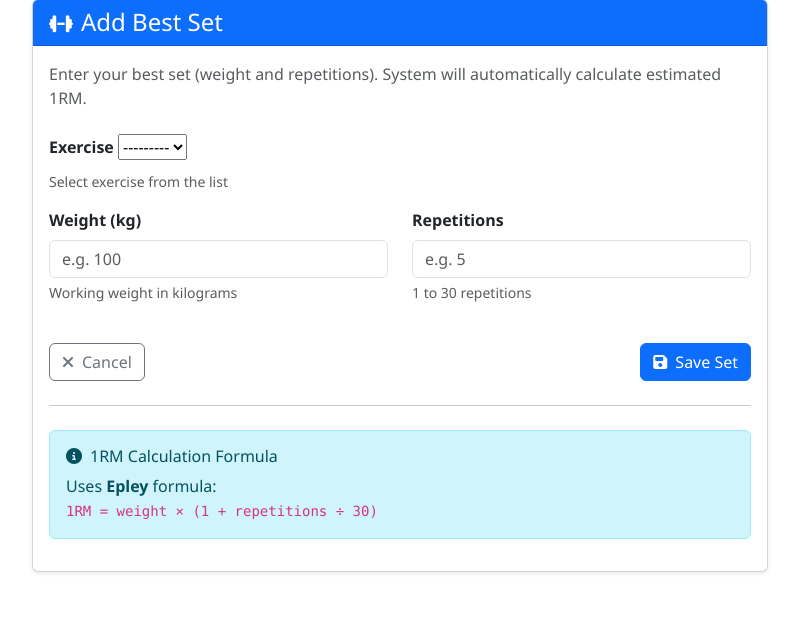
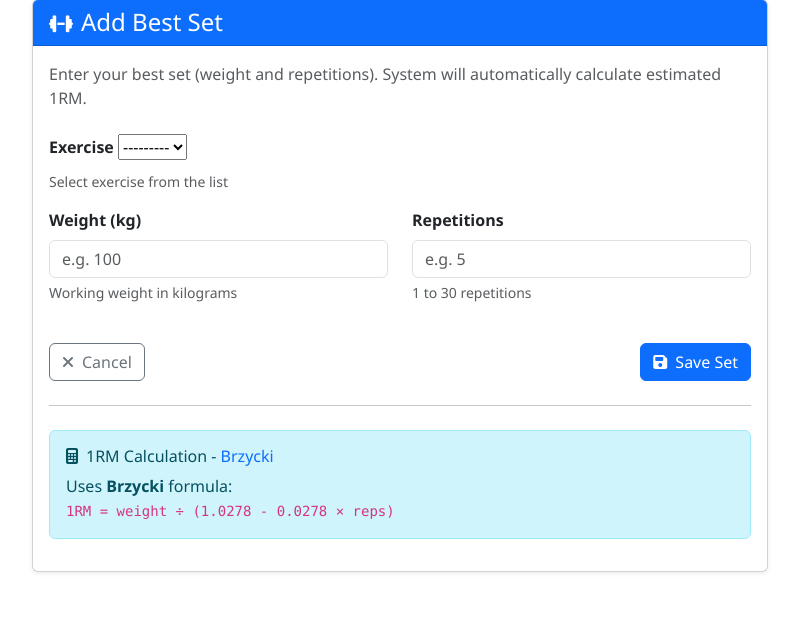
Before and after one commit to repen7ant/StrengthTrack, a Django app: page /accounts/add-best-set/ in a window 1280 px wide. Shown: the part 111-749 px from the top of the page, without its empty margins (240-1039 px from the left). Run offline with Django 5.2, Linux system fonts and the light colour scheme; the visitor is signed in with stand-in values (Sample User, id 1); data that the repository does not hold is empty; some libraries are stand-ins or nearby versions.

Commit message:
changed epley to brzycki

```diff
--- a/accounts/views.py
+++ b/accounts/views.py
@@ -59,7 +59,7 @@ def add_best_set(request):
             new_reps = form.cleaned_data["reps"]
             new_exercise = form.cleaned_data["exercise"]
 
-            new_1rm = round(new_weight * (1 + new_reps / 30), 2)
+            new_1rm = round(new_weight / (1.0278 - 0.0278 * new_reps), 2)
 
             existing_set = BestSet.objects.filter(
                 user=request.user, exercise=new_exercise
@@ -67,7 +67,6 @@ def add_best_set(request):
 
             if existing_set:
                 existing_1rm = existing_set.estimated_1rm
-
                 if new_1rm < existing_1rm:
                     messages.warning(
                         request,
@@ -79,6 +78,7 @@ def add_best_set(request):
 
             best_set = form.save(commit=False)
             best_set.user = request.user
+            best_set.estimated_1rm = new_1rm
 
             if existing_set:
                 best_set.pk = existing_set.pk
@@ -149,7 +149,7 @@ def mesocycle(request):
             weeks_config = [
                 {"week": 1, "rpe": 7, "rir": 3, "mult": 0.75, "reps": (8, 12)},
                 {"week": 2, "rpe": 8, "rir": 2, "mult": 0.80, "reps": (6, 10)},
-                {"week": 3, "rpe": 10, "rir": 0, "mult": 0.85, "reps": (4, 7)},
+                {"week": 3, "rpe": 10, "rir": 0, "mult": 0.9, "reps": (4, 7)},
                 {"week": 4, "rpe": 5, "rir": 5, "mult": 0.60, "reps": (10, 15)},
             ]
 
--- a/core/models.py
+++ b/core/models.py
@@ -29,9 +29,9 @@ class Exercise(models.Model):
 class BestSet(models.Model):
     user = models.ForeignKey(User, on_delete=models.CASCADE, related_name="best_sets")
     exercise = models.ForeignKey(Exercise, on_delete=models.CASCADE)
-    weight = models.FloatField(help_text="Вес в кг")
-    reps = models.IntegerField(help_text="Количество повторений")
-    estimated_1rm = models.FloatField(help_text="Расчётный 1RM (Epley)")
+    weight = models.FloatField(help_text="Weight in kg")
+    reps = models.IntegerField(help_text="Repetitions")
+    estimated_1rm = models.FloatField(help_text="Calculated 1RM (Brzycki)")
     updated_at = models.DateField(auto_now=True)
     notes = models.TextField(blank=True, max_length=500)
 
@@ -55,11 +55,11 @@ class BestSet(models.Model):
         return round(self.weight / denominator, 2)
 
     def save(self, *args, **kwargs):
-        self.estimated_1rm = self.calculate_1rm_epley()
+        self.estimated_1rm = self.calculate_1rm_brzycki()
         super().save(*args, **kwargs)
 
     def __str__(self):
-        return f"{self.user.username} - {self.exercise.name}: {self.weight}kg x {self.reps}"
+        return f"{self.user.username} - {self.exercise.name}: {self.weight}kg x {self.reps} (1RM: {self.estimated_1rm}kg)"
 
 
 @receiver(post_save, sender=User)
--- a/core/templates/accounts/add_best_set.html
+++ b/core/templates/accounts/add_best_set.html
@@ -86,11 +86,11 @@
 
                     <div class="alert alert-info" role="alert">
                         <h6 class="alert-heading">
-                            <i class="fas fa-info-circle me-2"></i>1RM Calculation Formula
+                            <i class="fas fa-calculator me-2"></i>1RM Calculation - <a href="https://www.vcalc.com/wiki/brzycki" target="_blank" class="text-decoration-none">Brzycki</a>
                         </h6>
                         <p class="mb-0">
-                            Uses <strong>Epley</strong> formula:<br>
-                            <code>1RM = weight × (1 + repetitions ÷ 30)</code>
+                            Uses <strong>Brzycki</strong> formula:<br>
+                            <code>1RM = weight ÷ (1.0278 - 0.0278 × reps)</code>
                         </p>
                     </div>
                 </div>
```
Also changed, not shown: core/migrations/0008_alter_bestset_estimated_1rm_alter_bestset_reps_and_more.py (added).
